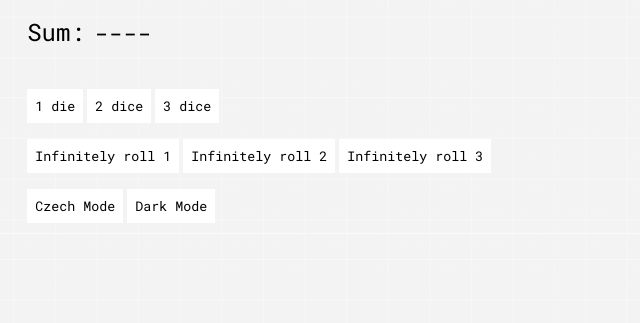
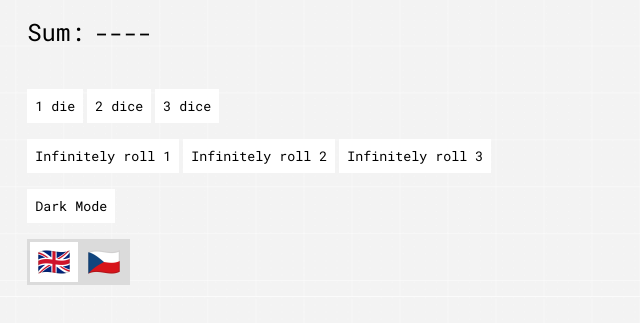
Before and after one commit to RepellentSpy/Dice-roll, a plain HTML site: page index.html in a window 1280 px wide. Shown: the part 171-494 px from the top of the page, without its empty margins (0-640 px from the left). Drawn offline with nearby package versions, Linux system fonts and the light colour scheme; a web font is replaced by a local one.

Commit message:
Revamp language switcher

```diff
--- a/index.html
+++ b/index.html
@@ -32,7 +32,13 @@
     <button id="infinite3" onclick="nekonecne_hazeni3(); showStopButton();" class="ui-button">Infinitely roll 3</button>
   </section>
 
-  <button id="language_button" class="ui-button" onclick="toggleCzech()">Czech Mode</button>
   <button id="dark_mode_button" class="ui-button" onclick="darkMode()">Dark Mode</button>
+
+  <div id="revamped_language_button">
+    <img src="images/gb_flag.png" id="gb_flag" onclick="changeToEnglish();">
+    <img src="images/cz_flag.png" id="cz_flag" onclick="changeToCzech();">
+    <div id="selected_language_button"></div>
+  </div>
+
 </body>
 </html>
--- a/main.js
+++ b/main.js
@@ -83,18 +83,6 @@ function showStopButton() {
     }, 720);
 }
 
-function toggleCzech() { // Aktuálně rozpracováno
-    document.getElementById("page_title").innerHTML = "Házení kostek";
-    document.getElementById("1die").innerHTML = "1 kostka";
-    document.getElementById("2die").innerHTML = "2 kostky";
-    document.getElementById("3die").innerHTML = "3 kostky";
-    document.getElementById("infinite1").innerHTML = "Nekonecné házení 1 kostky";
-    document.getElementById("infinite2").innerHTML = "Nekonecné házení 2 kostek";
-    document.getElementById("infinite3").innerHTML = "Nekonecné házení 3 kostek";
-    document.getElementById("sum_text").innerHTML = "Součet: ";
-    document.getElementById("sum_number").style.marginLeft = "7rem";
-}
-
 function animateNumberChange() {
     document.getElementById("value_text").style.animation = "0.5s number_change forwards";
 
@@ -120,6 +108,9 @@ function darkMode() {
     document.getElementById("value_box").style.animation = "1.2s dark_mode_valuebox_change forwards";
     document.getElementById("value_text").style.animation = "1.2s dark_mode_valuetext_change forwards";
     document.getElementById("stop_button").style.background = "repeating-linear-gradient(-55deg, #f21d1f, #f21d1f 7px, #1c0000 7px, #1c0000 13px)";
+    document.getElementById("revamped_language_button").style.animation = "1.2s dark_mode_languagebutton_change forwards";
+    document.getElementById("selected_language_button").style.animation = "1.2s dark_mode_selectedlanguagebutton_change forwards";
+
 
     setTimeout(() => {
         document.getElementById("value_box").style.animation = "";
@@ -127,6 +118,8 @@ function darkMode() {
 
         document.getElementById("value_text").style.animation = "";
         document.getElementById("value_text").style.color = "black";
+
+        document.getElementById("selected_language_button").style.backgroundColor = "#2e2e2e";
     }, 1201);
 
     const elements = document.querySelectorAll(".ui-button");
@@ -134,3 +127,31 @@ function darkMode() {
         element.style.animation = "1.2s dark_mode_button_change forwards";
     }
 }
+
+function changeToCzech() {
+    document.getElementById("selected_language_button").style.animation = "0.3s language_indicator_change_toCzech forwards";
+    document.getElementById("page_title").innerHTML = "Házení kostek";
+    document.getElementById("1die").innerHTML = "1 kostka";
+    document.getElementById("2die").innerHTML = "2 kostky";
+    document.getElementById("3die").innerHTML = "3 kostky";
+    document.getElementById("infinite1").innerHTML = "Nekonecné házení 1 kostky";
+    document.getElementById("infinite2").innerHTML = "Nekonecné házení 2 kostek";
+    document.getElementById("infinite3").innerHTML = "Nekonecné házení 3 kostek";
+    document.getElementById("sum_text").innerHTML = "Součet: ";
+    document.getElementById("dark_mode_button").innerHTML = "Tmavý režim";
+    document.getElementById("sum_number").style.marginLeft = "7rem";
+}
+
+function changeToEnglish() {
+    document.getElementById("selected_language_button").style.animation = "0.3s language_indicator_change_toEnglish forwards";
+    document.getElementById("page_title").innerHTML = "Dice-Roll";
+    document.getElementById("1die").innerHTML = "1 die";
+    document.getElementById("2die").innerHTML = "2 dice";
+    document.getElementById("3die").innerHTML = "3 dice";
+    document.getElementById("infinite1").innerHTML = "Infinitely roll 1";
+    document.getElementById("infinite2").innerHTML = "Infinitely roll 2";
+    document.getElementById("infinite3").innerHTML = "Infinitely roll 3";
+    document.getElementById("sum_text").innerHTML = "Sum: ";
+    document.getElementById("dark_mode_button").innerHTML = "Dark Mode";
+    document.getElementById("sum_number").style.marginLeft = "4.2rem";
+}
--- a/style.css
+++ b/style.css
@@ -114,3 +114,53 @@ h1 {
     from {opacity: 0; margin-left: 2rem;}
     to {}
 }
+
+#revamped_language_button {
+    margin-top: 1rem;
+    background-color: #dbdbdb;
+    height: 2.5rem;
+    width: 6rem;
+    padding: 0.2rem;
+}
+
+#selected_language_button {
+    background-color: white;
+    height: 2.5rem;
+    width: 3rem;
+    margin-top: -2.5rem;
+}
+
+#gb_flag {
+    width: 2rem;
+    height: 2rem;
+    margin-top: 0.25rem;
+    margin-left: 0.5rem;
+    cursor: pointer;
+}
+
+#cz_flag {
+    width: 2rem;
+    height: 2rem;
+    margin-left: 0.85rem;
+    cursor: pointer;
+}
+
+@keyframes dark_mode_languagebutton_change {
+    from {}
+    to {background-color: #141414}
+}
+
+@keyframes dark_mode_selectedlanguagebutton_change {
+    from {}
+    to {background-color: #2e2e2e}
+}
+
+@keyframes language_indicator_change_toCzech {
+    0% {}
+    100% {margin-left: 3rem;}
+}
+
+@keyframes language_indicator_change_toEnglish {
+    0% {margin-left: 3rem;}
+    100% {margin-left: 0rem;}
+}
```
Also changed, not shown: images/cz_flag.png (added), images/gb_flag.png (added).
